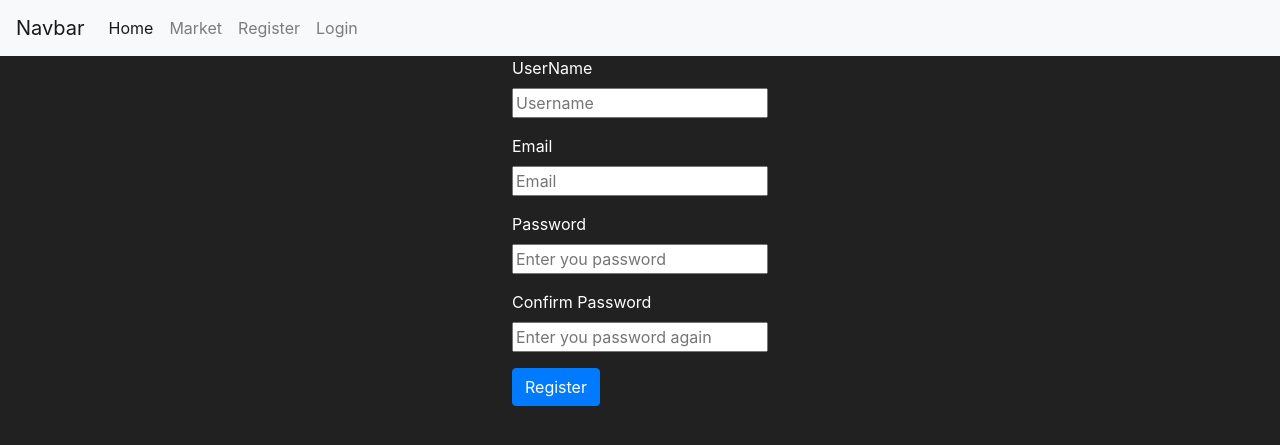
After one commit to sameer21100/market, a Flask app: page /register in a window 1280 px wide. The commit adds this page. Shown: the top 445 px of the page. Run offline with Flask 3, Linux system fonts and the light colour scheme.

Commit message:
The Registration form is working and the validation of the details for the registration is also workign

```diff
--- a/app.py
+++ b/app.py
@@ -1,8 +1,141 @@
-from flask import Flask, render_template
+from flask import Flask, render_template,request
+from werkzeug.security import generate_password_hash, check_password_hash
+import sqlite3
+app=Flask(__name__)
+def get_conn():
+    conn=sqlite3.connect("database.db")
+    conn.row_factory=sqlite3.Row
+    return conn
+def drop():
+    db=get_conn()
+    cursor=db.cursor()
+    cursor.execute("drop table if exists items")
+    db.commit()
+def create_db():
+    db=get_conn()
+    cursor=db.cursor()
+
+    cursor.execute('''
+    create table if not exists users(
+    id INTEGER primary key autoincrement,
+    username varchar(30) not null unique ,
+    email varchar(50) not null unique,
+    password_hash varchar(60) not null,
+    budget int  not null default 1000
+
+    )''')
+    db.close()
+    # cursor.execute('''
+    # create table if not exists items(
+    # id INTEGER primary key autoincrement,
+    # name varchar(100) not null,
+    # barcode varchar(12) not null,
+    # price int not null,
+    # description varchar(1000) not null,
+    # owner_id integer ,
+    # foreign key (owner_id) references users(id)
+    # )
+    # ''')
+
+def alter_items_table():
+    db=get_conn()
+    cursor=db.cursor()
+    cursor.execute(''' alter table  items rename to items_old''')
+    cursor.execute('''
+    create table if not exists items(
+    id INTEGER primary key autoincrement,
+    name varchar(100) not null,
+    barcode varchar(12) not null,
+    price int not null,
+    description varchar(1000) not null,
+    owner_id integer ,
+    foreign key (owner_id) references users(id)
+    )
+    ''')
+    cursor.execute('''
+    insert into items(id,name,barcode,price,description,owner_id)
+    select id,name,barcode,price,description,owner_id from items_old
+
+    ''')
+    cursor.execute('''drop table if exists users_old''')
+    db.commit()
+    db.close()
+def insert():
+
+    db=get_conn()
+    cursor=db.cursor()
+    cursor.execute('''insert into items (name,barcode,price,description)
+    values(?,?,?,?) ''',("BMW","1asd23123123",1700000,"M3","",1))
+    # cursor.execute('''insert into users(username,email,password_hash)
+    # values(?,?,?)''',("sameasderydv","sam@1g.com","123455"))
+    db.commit()
+    db.close()
+
+def get_items():
+    db=get_conn()
+    cursor=db.cursor()
+    cursor.execute("select * from items")
+    data1=cursor.fetchall()
+    return data1
+def get_users():
+    db=get_conn()
+    cursor=db.cursor()
+    cursor.execute("select * from users")
+    data1=cursor.fetchall()
+    return data1
+
+
 app=Flask(__name__)
 @app.route("/")
 def main():
-    return render_template("home.html")
+    # drop()
+    # create_db()
+    db=get_conn()
+    cursor=db.cursor()
+    cursor.execute("select * from users")
+    data=cursor.fetchall()
+    # if len(data)<=2:
+    #     print("dickhead")
+    #     insert()
+    data1=get_users()
+    db.close()
+    # alter_items_table()
+    return render_template("home.html",users=data1)
+@app.route("/register" , methods=["POST","GET"])
+def register():
+    if request.method=="GET":
+        return render_template("register.html")
+    else:
+        username=request.form["username"]
+        email=request.form["email"]
+        password=request.form["password"]
+        confirm_pass=request.form["confirm_password"]
+
+        if password !=confirm_pass:
+            return "Password not equal"
+
+        db=get_conn()
+        cursor=db.cursor()
+        cursor.execute("select * from users where email=?",(email,))
+        lis=cursor.fetchone()
+        if lis:
+            return "User already exists"
+        hashed_pass=generate_password_hash(password)
+        cursor.execute('''
+        insert into users(username,email,password_hash)
+        values(?,?,?)
+        ''',(username,email,hashed_pass))
+        db.commit()
+        db.close()
+        return "Registration Successfull"
 @app.route("/market")
 def market():
-    return render_template("market.html")
+
+    db=get_conn()
+    cursor=db.cursor()
+    cursor.execute("select * from items")
+    data=cursor.fetchall()
+    db.close()
+    return render_template("market.html",objects=data)
+if __name__=="__main__":
+    app.run()
--- a/templates/parent.html
+++ b/templates/parent.html
@@ -26,10 +26,10 @@
               <a class="nav-link" href="{{url_for('market')}}">Market</a>
             </li>
             <li class="nav-item">
-              <a class="nav-link" href="#">Pricing</a>
+              <a class="nav-link" href="{{url_for('register')}}">Register</a>
             </li>
             <li class="nav-item">
-              <a class="nav-link disabled" href="#">Disabled</a>
+              <a class="nav-link" href="#">Login</a>
             </li>
           </ul>
         </div>
--- /dev/null
+++ b/templates/register.html
@@ -0,0 +1,42 @@
+{%extends "parent.html" %}
+{%block title%} Register{%endblock%}
+
+{%block content%}
+<div class="container justify-content-center d-flex">
+    <form method="POST" action="/register">
+
+        <div class="mb-3">
+            <label for="username">UserName</label>
+            <br>
+            <input type="text" placeholder="Username" name="username">
+        </div>
+
+        <div class ="mb-3">
+            <label for="email">Email</label>
+            <br>
+            <input type="email" placeholder="Email" name="email">
+        </div>
+        <div class="mb-3">
+            <label for="password">Password</label>
+            <br>
+            <input type="password" placeholder="Enter you password" name="password">
+
+        </div>
+        <div class="mb-3">
+        <label for="confirm_password">Confirm Password</label>
+        <br>
+        <input type="password" placeholder="Enter you password again" name="confirm_password">
+    </div>
+        <button type="submit" class="btn btn-primary ">Register</button>
+
+
+
+
+    </form>
+
+
+</div>
+
+
+
+{%endblock%}
```
Also changed, not shown: templates/home.html (+8 -0 lines), templates/market.html (+11 -8 lines), database.db (added).
